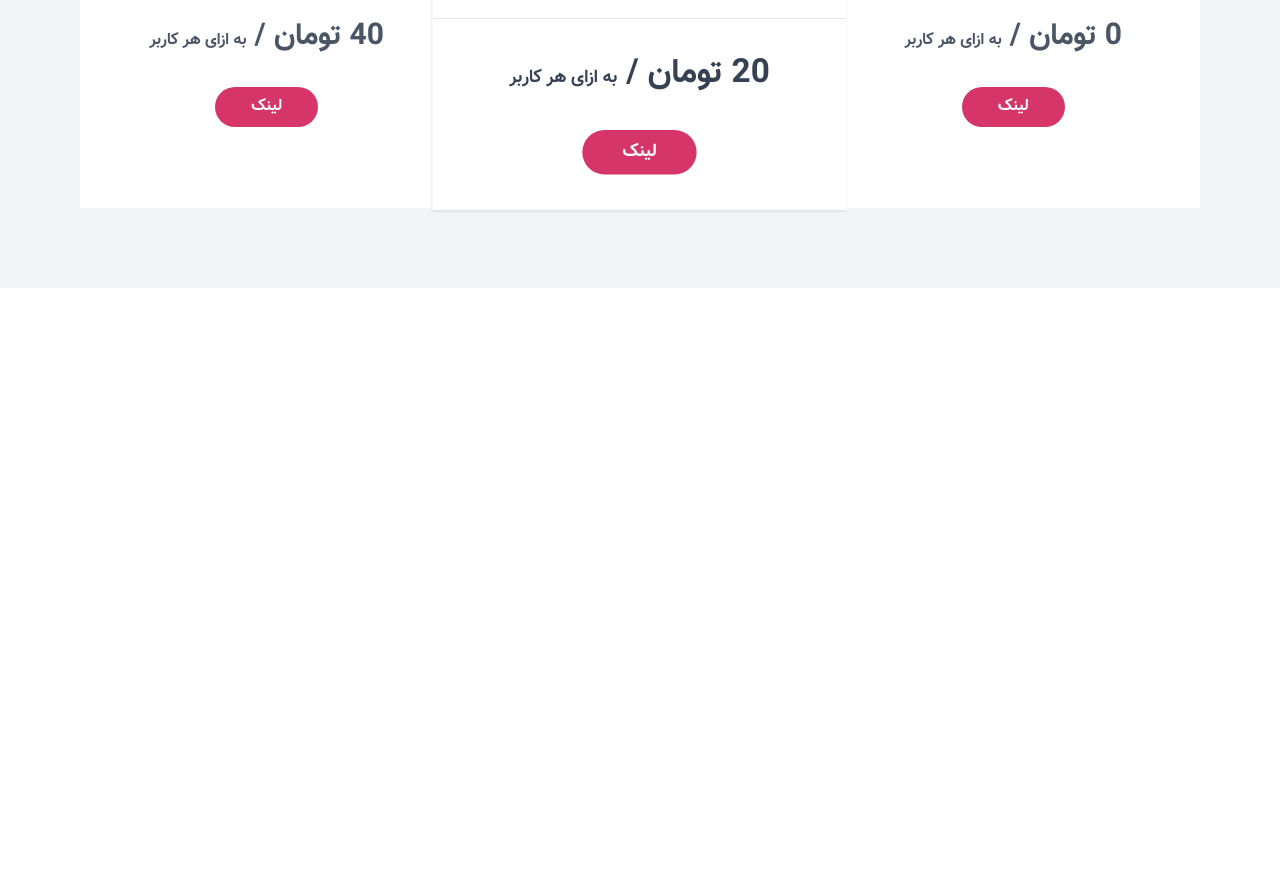
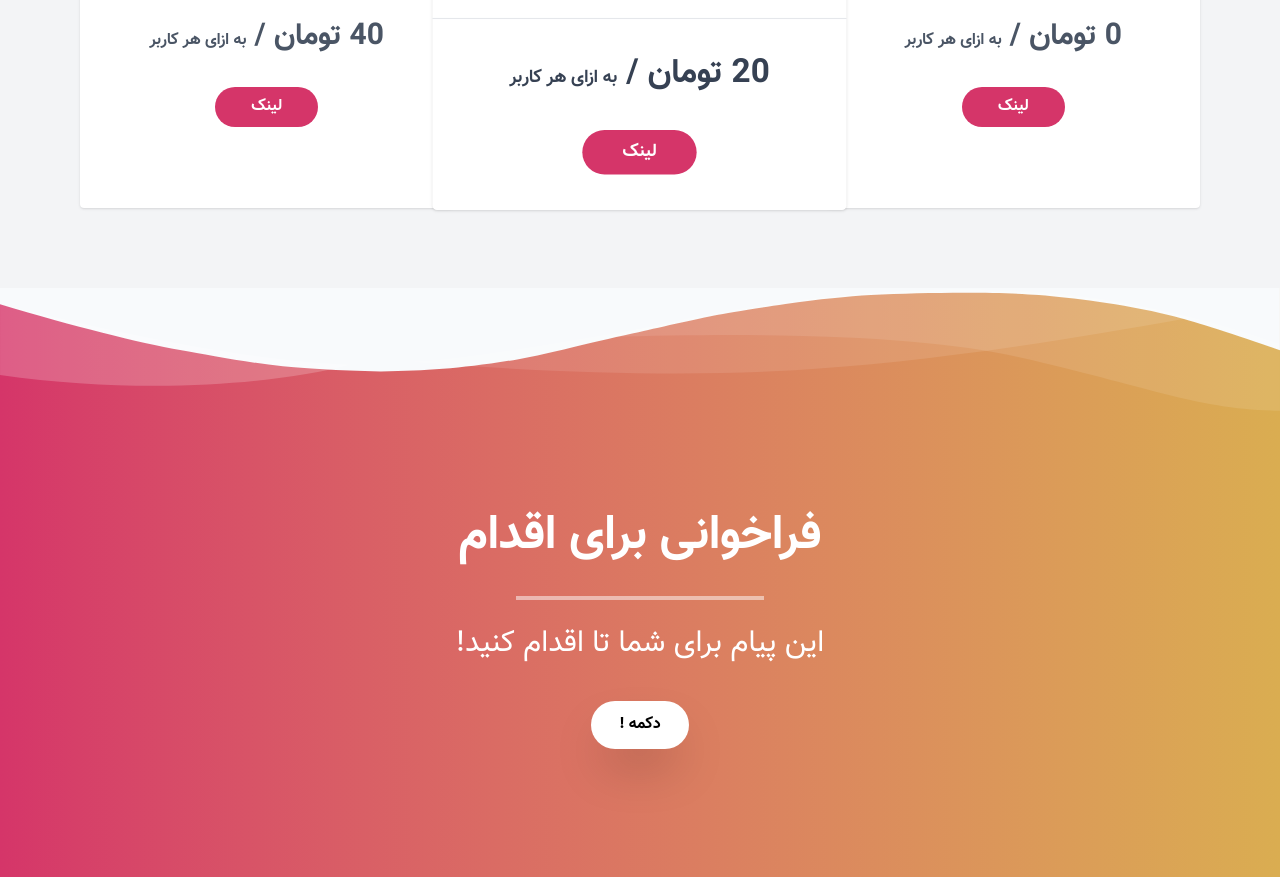
Before and after one commit to Andromeda-T/tw-land-page, a website: page index.html in a window 1280 px wide. Shown: the part 2805-3682 px from the top of the page. Before the commit the page ends 3093 px from the top, so only its background shows below. Drawn offline with Linux system fonts and the light colour scheme.

Commit message:
add action with responsive

```diff
--- a/index.html
+++ b/index.html
@@ -10,7 +10,6 @@
     <style>
         html {
             font-family: Vazir;
-
         }
     </style>
 </head>
@@ -349,7 +348,8 @@
                 <div class="border border-gray-200 rounded-xl p-5 flex flex-col space-y-2">
                     <span class="text-gray-600 text-sm">لورم ایپسوم متن ساختگی</span>
                     <span class="text-xl font-bold">لورم ایپسوم متن ساختگی</span>
-                    <p class="text-sm pb-10">لورم ایپسوم متن ساختگی با تولید سادگی نامفهوم از صنعت چاپ و با استفاده از طراحان
+                    <p class="text-sm pb-10">لورم ایپسوم متن ساختگی با تولید سادگی نامفهوم از صنعت چاپ و با استفاده از
+                        طراحان
                         گرافیک است.
                         چاپگرها و متون بلکه روزنامه و مجله در ستون و سطرآنچنان که لازم است </p>
                     <div class="flex flex-row-reverse">
@@ -359,7 +359,8 @@
                 <div class="border border-gray-200 rounded-xl p-5 flex flex-col space-y-2">
                     <span class="text-gray-600 text-sm">لورم ایپسوم متن ساختگی</span>
                     <span class="text-xl font-bold">لورم ایپسوم متن ساختگی</span>
-                    <p class="text-sm pb-10">لورم ایپسوم متن ساختگی با تولید سادگی نامفهوم از صنعت چاپ و با استفاده از طراحان
+                    <p class="text-sm pb-10">لورم ایپسوم متن ساختگی با تولید سادگی نامفهوم از صنعت چاپ و با استفاده از
+                        طراحان
                         گرافیک است.
                         چاپگرها و متون بلکه روزنامه و مجله در ستون و سطرآنچنان که لازم است </p>
                     <div class="flex flex-row-reverse">
@@ -369,7 +370,8 @@
                 <div class="border border-gray-200 rounded-xl p-5 flex flex-col space-y-2">
                     <span class="text-gray-600 text-sm">لورم ایپسوم متن ساختگی</span>
                     <span class="text-xl font-bold">لورم ایپسوم متن ساختگی</span>
-                    <p class="text-sm pb-10">لورم ایپسوم متن ساختگی با تولید سادگی نامفهوم از صنعت چاپ و با استفاده از طراحان
+                    <p class="text-sm pb-10">لورم ایپسوم متن ساختگی با تولید سادگی نامفهوم از صنعت چاپ و با استفاده از
+                        طراحان
                         گرافیک است.
                         چاپگرها و متون بلکه روزنامه و مجله در ستون و سطرآنچنان که لازم است </p>
                     <div class="flex flex-row-reverse">
@@ -382,12 +384,12 @@
 
     <section class="bg-gray-100">
         <div class="container mx-auto p-8 lg:p-20 flex flex-col">
-            <div class="mx-auto mb-10 lg:mb-30">
+            <div class="mx-auto mb-20 lg:mb-30">
                 <h2 class="text-5xl font-bold text-center">قیمت ها</h2>
                 <div class="bg-gradient-to-r  from-[#d53569] to-[#daad51] opacity-[.5] w-62 h-1 mt-5 text-center"></div>
             </div>
             <div class="flex flex-col lg:flex-row justify-center space-y-4 lg:space-y-0">
-                <div class="flex flex-col w-full bg-white text-center text-gray-500 relative">
+                <div class="flex flex-col w-full shadow-sm bg-white text-center text-gray-500 relative rounded">
                     <span class="text-gray-600 font-bold py-8 text-3xl border-b-4 border-gray-200">رایگان</span>
                     <span class="py-3 border-b border-gray-200">ویژگی</span>
                     <span class="py-3 border-b border-gray-200">ویژگی</span>
@@ -396,9 +398,11 @@
                         <span class="font-bold text-3xl">0 تومان / </span>
                         <span class="font-bold">به ازای هر کاربر</span>
                     </div>
-                    <a class="bg-[#d53569] px-9 py-2 text-white font-bold rounded-3xl flex mx-auto mb-18 lg:mb-5 cursor-pointer hover:scale-104 hover:underline underline-offset-[.46rem] transition-all ease-in-out duration-300">لینک</a>
+                    <a
+                        class="bg-[#d53569] px-9 py-2 text-white font-bold rounded-3xl flex mx-auto mb-18 lg:mb-5 cursor-pointer hover:scale-104 hover:underline underline-offset-[.46rem] transition-all ease-in-out duration-300">لینک</a>
                 </div>
-                <div class="flex flex-col w-full bg-white text-center lg:scale-111 z-40 lg:relative lg:bottom-6 lg:shadow shadow-xl">
+                <div
+                    class="flex flex-col w-full bg-white text-center lg:scale-111 rounded z-40 lg:relative lg:bottom-6 lg:shadow shadow-xl">
                     <span class="font-bold py-8 text-3xl">پایه</span>
                     <div class="bg-gradient-to-r  from-[#d53569] to-[#daad51] w-full h-1 text-center"></div>
                     <span class="py-3 border-b font-bold border-gray-200">ویژگی</span>
@@ -409,9 +413,10 @@
                         <span class="font-bold text-3xl">20 تومان / </span>
                         <span class="font-bold">به ازای هر کاربر</span>
                     </div>
-                    <a class="bg-[#d53569] px-9 py-2 text-white font-bold rounded-3xl flex mx-auto mb-18 lg:mb-8 cursor-pointer hover:scale-104 hover:underline underline-offset-[.46rem] transition-all ease-in-out duration-300">لینک</a>
+                    <a
+                        class="bg-[#d53569] px-9 py-2 text-white font-bold rounded-3xl flex mx-auto mb-18 lg:mb-8 cursor-pointer hover:scale-104 hover:underline underline-offset-[.46rem] transition-all ease-in-out duration-300">لینک</a>
                 </div>
-                <div class="flex flex-col w-full bg-white text-center text-gray-500 relative">
+                <div class="flex flex-col w-full shadow-sm bg-white text-center text-gray-500 rounded relative">
                     <span class="text-gray-600 font-bold py-8 text-3xl border-b-4 border-gray-200">حرفه ای</span>
                     <span class="py-3 border-b border-gray-200">ویژگی</span>
                     <span class="py-3 border-b border-gray-200">ویژگی</span>
@@ -420,10 +425,52 @@
                         <span class="font-bold text-3xl">40 تومان / </span>
                         <span class="font-bold">به ازای هر کاربر</span>
                     </div>
-                    <a class="bg-[#d53569] px-9 py-2 text-white font-bold rounded-3xl flex mx-auto mb-18 lg:mb-5 cursor-pointer hover:scale-104 hover:underline underline-offset-[.46rem] transition-all ease-in-out duration-300">لینک</a>
+                    <a
+                        class="bg-[#d53569] px-9 py-2 text-white font-bold rounded-3xl flex mx-auto mb-18 lg:mb-5 cursor-pointer hover:scale-104 hover:underline underline-offset-[.46rem] transition-all ease-in-out duration-300">لینک</a>
                 </div>
             </div>
         </div>
+    </section>
+
+    <div class="bg-gradient-to-r  from-[#d53569] to-[#daad51]">
+        <svg class="" viewBox="0 0 1439 147" version="1.1" xmlns="http://www.w3.org/2000/svg"
+            xmlns:xlink="http://www.w3.org/1999/xlink">
+            <g stroke="none" stroke-width="1" fill="none" fill-rule="evenodd">
+                <g transform="translate(-1.000000, -14.000000)" fill-rule="nonzero">
+                    <g class="wave" fill="#f8fafc">
+                        <path
+                            d="M1440,84 C1383.555,64.3 1342.555,51.3 1317,45 C1259.5,30.824 1206.707,25.526 1169,22 C1129.711,18.326 1044.426,18.475 980,22 C954.25,23.409 922.25,26.742 884,32 C845.122,37.787 818.455,42.121 804,45 C776.833,50.41 728.136,61.77 713,65 C660.023,76.309 621.544,87.729 584,94 C517.525,105.104 484.525,106.438 429,108 C379.49,106.484 342.823,104.484 319,102 C278.571,97.783 231.737,88.736 205,84 C154.629,75.076 86.296,57.743 0,32 L0,0 L1440,0 L1440,84 Z">
+                        </path>
+                    </g>
+                    <g transform="translate(1.000000, 15.000000)" fill="#FFFFFF">
+                        <g
+                            transform="translate(719.500000, 68.500000) rotate(-180.000000) translate(-719.500000, -68.500000) ">
+                            <path
+                                d="M0,0 C90.7283404,0.927527913 147.912752,27.187927 291.910178,59.9119003 C387.908462,81.7278826 543.605069,89.334785 759,82.7326078 C469.336065,156.254352 216.336065,153.6679 0,74.9732496"
+                                opacity="0.100000001"></path>
+                            <path
+                                d="M100,104.708498 C277.413333,72.2345949 426.147877,52.5246657 546.203633,45.5787101 C666.259389,38.6327546 810.524845,41.7979068 979,55.0741668 C931.069965,56.122511 810.303266,74.8455141 616.699903,111.243176 C423.096539,147.640838 250.863238,145.462612 100,104.708498 Z"
+                                opacity="0.100000001"></path>
+                            <path
+                                d="M1046,51.6521276 C1130.83045,29.328812 1279.08318,17.607883 1439,40.1656806 L1439,120 C1271.17211,77.9435312 1140.17211,55.1609071 1046,51.6521276 Z"
+                                opacity="0.200000003"></path>
+                        </g>
+                    </g>
+                </g>
+            </g>
+        </svg>
+    </div>
+
+    <section class="bg-gradient-to-r  from-[#d53569] to-[#daad51] pt-20 lg:p-20 lg:pb-32">
+        <div class="text-white text-center">
+            <h2 class="text-5xl font-bold leading-relaxed">فراخوانی برای اقدام</h2>
+            <div class="bg-white w-62 h-1 my-5 text-center mx-auto opacity-50"></div>
+            <h2 class="text-3xl leading-relaxed">این پیام برای شما تا اقدام کنید!</h2>
+            <div class="flex mt-8">
+                <a class="bg-white px-7 py-3 text-black font-bold rounded-3xl flex cursor-pointer hover:scale-104 hover:underline underline-offset-[.46rem] transition-all ease-in-out duration-300 mx-auto shadow-2xl">دکمه !</a>
+            </div>
+        </div>
+
     </section>
 
     <script>
```
Also changed, not shown: src/main.css.
